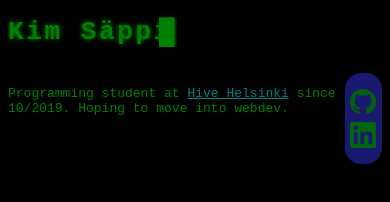
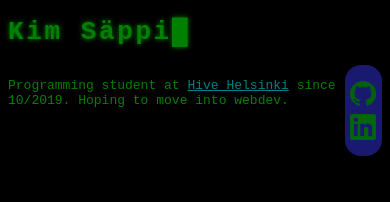
Before and after one commit to kimsappi/hello-world, a plain HTML site: page index.html in a window 390 px wide. Drawn offline with Linux system fonts and the light colour scheme.

Commit message:
Replaced CSS typing animation with JavaScript & tried to make text responsive

```diff
--- a/index.html
+++ b/index.html
@@ -5,10 +5,11 @@
 	<meta http-equiv="Content-Type" content="text/html; charset=utf-8"/>
 	<title>Kim Säppi</title>
 	<link href="styles.css" rel="stylesheet" type="text/css">
+	<script type="text/javascript" src="typing-animation.js"></script>
 </head>
 
 <body>
-	<h1><span class="terminal-text">Kim Säppi</span><span class="terminal-block">&#9608;</span></h1>
+	<h1><span id="header-animation"></span><span class="terminal-block">&#9608;</span></h1>
 	<div class="body-container">
 		<div class="body-left">
 			<p>Programming student at <a href="https://www.hive.fi/en/">Hive Helsinki</a> since 10/2019. Hoping to move into webdev.</p>
@@ -18,5 +19,10 @@
 			<a href="https://www.linkedin.com/in/kim-s%C3%A4ppi/"><img src="images/linkedin_green.png" alt="My LinkedIn"></a>
 		</div>
 	</div>
+
+
+	<script>
+		typing_effect("Kim Säppi", 200, "header-animation", 0);
+	</script>
 </body>
 </html>
--- a/styles.css
+++ b/styles.css
@@ -24,22 +24,13 @@ h1 {
 	letter-spacing: 0.1em;
 }
 
-.terminal-text {
-    display: inline-block;
-	overflow: hidden;
- 	animation: terminal-typing 2s steps(9, end) 1s both;
-    white-space: nowrap;
-}
-
-@keyframes terminal-typing {
-	0% { width: 0 }
-	1% { width: 0; opacity: 1; }
-	100% { width: calc(var(--h1-text-multiplier) * var(--h1-text-width)); opacity: 1; }
+#header-animation {
+	overflow: visible;
+	display: inline-block;
 }
 
 .terminal-block {
 	display: inline-block;
-	overflow: hidden;
 	animation: blink 2s step-start 4s infinite;
 }
 
@@ -76,6 +67,7 @@ h1 {
 
 p {
 	font-family: monospace;
+	word-wrap: break-word;
 }
 
 @keyframes body-fade-in {
--- /dev/null
+++ b/typing-animation.js
@@ -0,0 +1,62 @@
+/*function typing_clear_typo(str, delay, element_id, n)
+{
+	setTimeout(function()
+	{
+		document.getElementById(element_id).innerHTML = str.slice(0, n - 1);
+	}, delay);
+}
+
+function typing_typo(str, delay, element_id, n)
+{
+	var random_alpha;
+	var random;
+	random = Math.random() * 100 % 26 + "A".charCodeAt(0)
+	if (str.charCodeAt(n) > "Z".charCodeAt(0))
+	{
+		random += "a".charCodeAt(0) - "A".charCodeAt(0)
+	}
+	random_alpha = String.fromCharCode(random);
+	setTimeout(function()
+	{
+		document.getElementById(element_id).innerHTML = str.slice(0, n - 1) + random_alpha;
+	}, delay);
+	setTimeout(function()
+	{
+		typing_clear_typo(str, delay, element_id, n);
+	}, delay);
+}*/
+
+function typing_effect(str, delay, element_id, n)
+{
+	//var typo = 0;
+	setTimeout(function()
+	{
+		if (n < str.length)
+		{
+			var next_char = str[n];
+			if (next_char == " ")
+			{
+				next_char = "&nbsp;"
+			}
+			document.getElementById(element_id).innerHTML = document.getElementById(element_id).innerHTML + next_char;
+			n++;
+			/*if (Math.random() < 0.3)
+			{
+				typing_typo(str, delay, element_id, n);
+				typo = 1
+			}*/
+			//setTimeout(function()
+			//{
+				typing_effect(str, delay, element_id, n);
+			//}, (n - 1 % 1) * delay + Math.random() * delay);
+		}
+	}, delay + Math.random() * delay);
+	/*if (str == 0)
+	{
+		setTimeout(function()
+		{
+			document.getElementById(element_id).innerHTML = str;
+		}, delay * 3 * str.length);
+
+	}*/
+}
```
